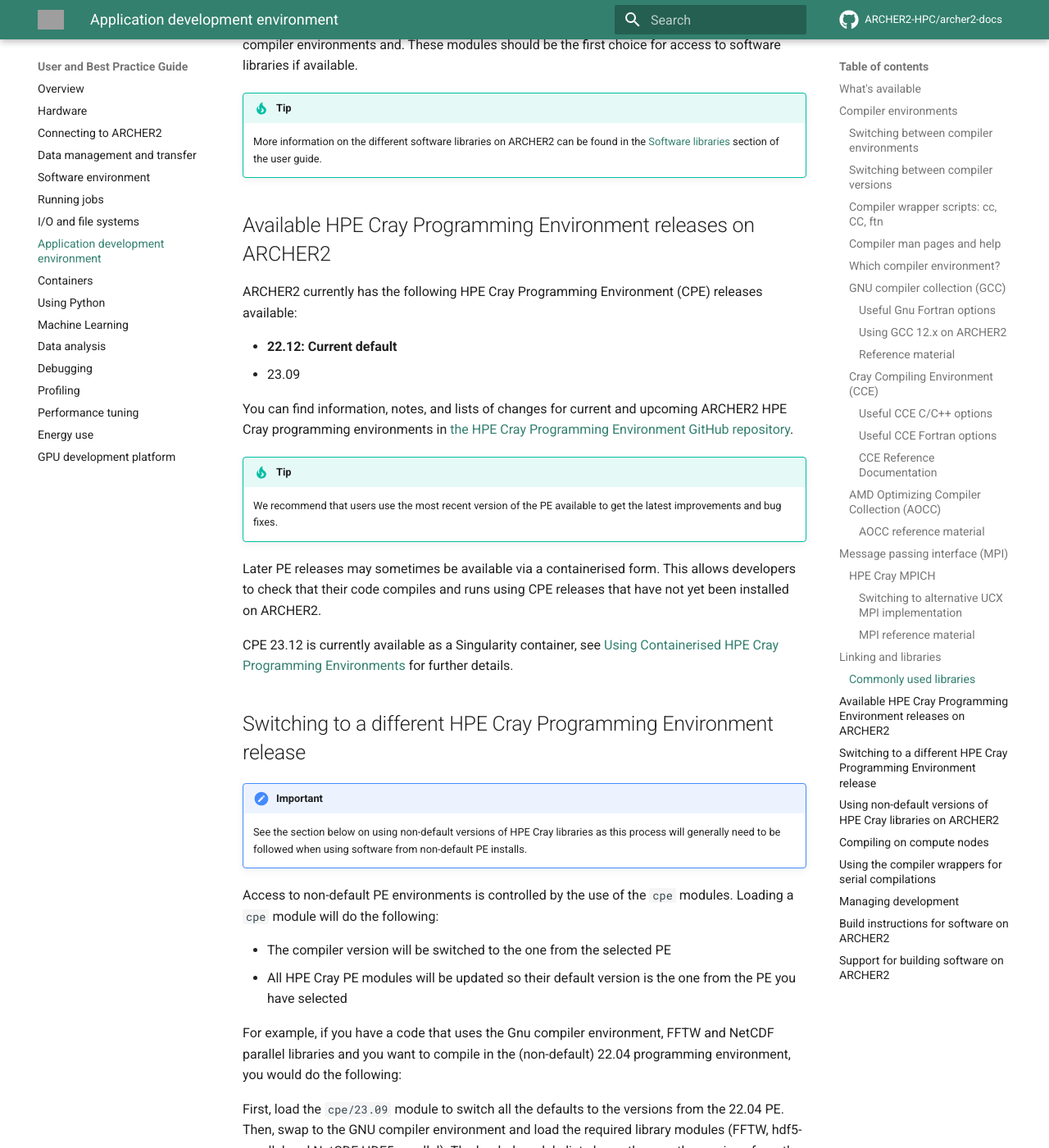
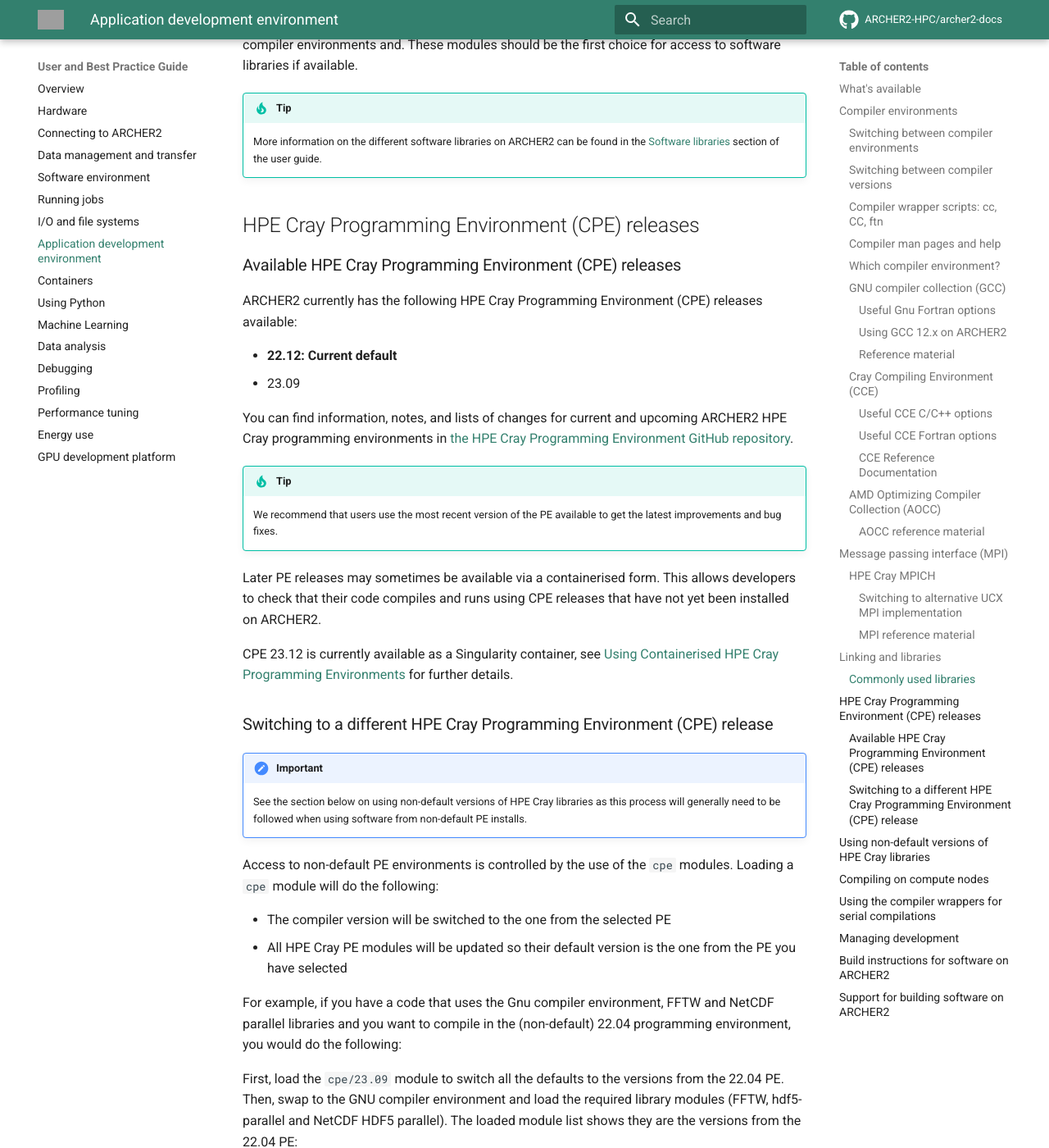
Before and after one commit to ARCHER2-HPC/archer2-docs, an MkDocs documentation site: the page built from docs/user-guide/dev-environment.md, in a window 1280 px wide and 1400 px high, scrolled down 12789 px. Shown: the whole window at 82% size. Built offline with MkDocs 1.6.1 and Material for MkDocs 9.7.7, drawn with Linux system fonts in a browser that asks for light colours; comment, search, counter and statistics services are not loaded; some of the changed text lies outside the part shown; grey boxes are pictures that could not be loaded.

Commit message:
Improves heading structure

```diff
--- a/docs/user-guide/dev-environment.md
+++ b/docs/user-guide/dev-environment.md
@@ -610,8 +610,9 @@
     be found in the [Software libraries](../../software-libraries/)
     section of the user guide.
 
+## HPE Cray Programming Environment (CPE) releases
 
-## Available HPE Cray Programming Environment releases on ARCHER2
+### Available HPE Cray Programming Environment (CPE) releases
 
 ARCHER2 currently has the following HPE Cray Programming Environment (CPE) releases available:
 
@@ -631,7 +632,7 @@
 
 CPE 23.12 is currently available as a Singularity container, see [Using Containerised HPE Cray Programming Environments](containers.md/#using-containerised-hpe-cray-programming-environments) for further details.
 
-## Switching to a different HPE Cray Programming Environment release
+### Switching to a different HPE Cray Programming Environment (CPE) release
 
 !!! important
     See the section below on using non-default versions of HPE Cray libraries
@@ -717,7 +718,7 @@
     release. To restore the default programming environment release you should log
     out and then log back in to ARCHER2.
 
-## Using non-default versions of HPE Cray libraries on ARCHER2
+## Using non-default versions of HPE Cray libraries
 
 If you wish to make use of non-default versions of libraries provided by HPE
 Cray (usually because they are part of a non-default PE release: either old
```
